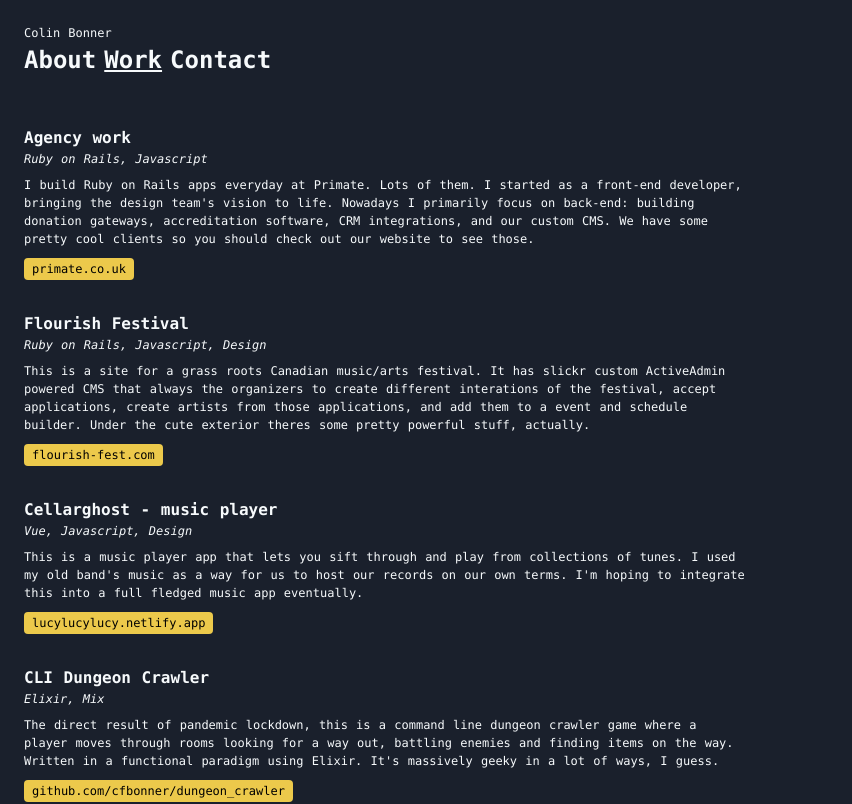
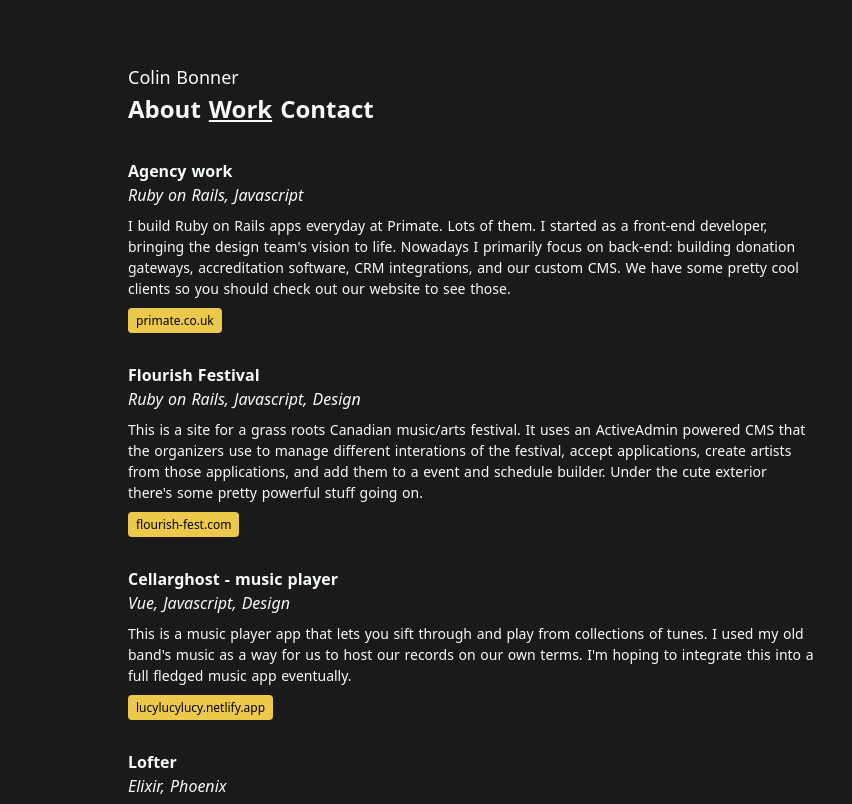
Before and after one commit to cfbonner/cfbonner.github.io, a Nuxt app: page /work in a window 1280 px wide. Shown: the top 804 px of the page, without its empty margins (0-852 px from the left). Built offline with nearby package versions, Linux system fonts and the light colour scheme.

Commit message:
Update background, spacing, and typography

```diff
--- a/components/ListingEntry.vue
+++ b/components/ListingEntry.vue
@@ -1,8 +1,8 @@
 <template>
   <article v-if='entry.published'>
     <h2 class='font-bold'>{{ entry.title }}</h2>
-    <p class='italic text-xs mb-2'>{{ entry.subtitle }}</p>
-    <p class='text-xs'>{{ entry.meta_description }}</p>
+    <p class='italic text-base mb-2'>{{ entry.subtitle }}</p>
+    <p class='text-sm'>{{ entry.meta_description }}</p>
     <footer class='mt-2'>
       <a v-if='entry.url' :href='entry.url' class='cursor-pointer text-xs rounded py-1 px-2 bg-yellow-500 text-black'>{{ entry.link_text }}</a>
     </footer>
--- a/layouts/default.vue
+++ b/layouts/default.vue
@@ -1,20 +1,25 @@
 <template>
-  <div class='font-mono text-gray-100 bg-gray-900 min-h-screen'>
-    <header class='p-6'>
-      <p class='text-xs text-gray-100'>Colin Bonner</p>
-      <Navigation />
+  <div
+    class="px-4 py-8 md:px-32 md:py-16 text-gray-100 min-h-screen"
+    style="background-color: #1a1a1a;"
+  >
+    <header>
+      <p class="text-xs md:text-lg text-gray-100">Colin Bonner</p>
+      <div class="mb-4 md:mb-8">
+        <Navigation />
+      </div>
     </header>
     <Nuxt />
   </div>
 </template>
 
 <script>
-import Navigation from '../components/Navigation'
+import Navigation from "../components/Navigation";
 export default {
   components: {
-    Navigation
-  }
-}
+    Navigation,
+  },
+};
 </script>
 
 <style>
--- a/nuxt.config.js
+++ b/nuxt.config.js
@@ -3,11 +3,6 @@ export default {
     port: 3000,
     host: '0.0.0.0'
   },
-  /*
-  ** Nuxt rendering mode
-  ** See https://nuxtjs.org/api/configuration-mode
-  */
-  mode: 'universal',
   /*
   ** Nuxt target
   ** See https://nuxtjs.org/api/configuration-target
--- a/pages/contact.vue
+++ b/pages/contact.vue
@@ -1,5 +1,5 @@
 <template>
-  <main class='p-6'>
+  <main>
     <section>
       <ul>
         <li v-for='(url, service) in links'>
--- a/pages/index.vue
+++ b/pages/index.vue
@@ -1,7 +1,7 @@
 <template>
-  <main class='p-6'>
-    <section class='text-xs space-y-3' style='max-width: 75ch;'>
-      <p class='text-base font-bold'>
+  <main>
+    <section class='text-base space-y-3 md:space-y-4 md:text-xl' style='max-width: 65ch;'>
+      <p class='font-bold'>
       Hi there.
       </p>
       <p>
@@ -14,13 +14,13 @@
       I get excited about normal web things, like intuitive experiences, blistering fast performance, accessibility, high ranking SEO. Normal web things.
       </p>
       <p>
-      I also get excited about strange web things like latent design, VIM macros, easter-eggs, keyboard shortcuts, and experimental browser API's.
+      I also get excited about strange web things like latent design, useful VIM macros, easter-eggs, keyboard shortcuts, and experimental browser API's.
       </p>
       <p>
-      In terms of technologies I use in production, I rely on:
+      The technology I most often rely on includes but is not limited to:
       </p>
-      <ul>
-        <li v-for="skill in skills" class="list-disc pl-3 ml-3">
+      <ul class="ml-4 space-y-1">
+        <li v-for="skill in skills" class="list-disc">
           {{ skill }}
         </li>
       </ul>
--- a/pages/work.vue
+++ b/pages/work.vue
@@ -1,5 +1,5 @@
 <template>
-  <main class='p-6'>
+  <main>
     <h1 class='sr-only'>Work</h1>
     <section class='space-y-8' style='max-width: 75ch;'>
       <ListingEntry
@@ -33,7 +33,7 @@ export default {
           id: 2,
           title: 'Flourish Festival',
           subtitle: 'Ruby on Rails, Javascript, Design',
-          meta_description: 'This is a site for a grass roots Canadian music/arts festival. It has slickr custom ActiveAdmin powered CMS that always the organizers to create different interations of the festival, accept applications, create artists from those applications, and add them to a event and schedule builder. Under the cute exterior theres some pretty powerful stuff, actually.',
+          meta_description: 'This is a site for a grass roots Canadian music/arts festival. It uses an ActiveAdmin powered CMS that the organizers use to manage different interations of the festival, accept applications, create artists from those applications, and add them to a event and schedule builder. Under the cute exterior there\'s some pretty powerful stuff going on.',
           link_text: 'flourish-fest.com',
           url: 'https://www.flourish-fest.com',
           published: true
@@ -45,6 +45,15 @@ export default {
           meta_description: 'This is a music player app that lets you sift through and play from collections of tunes. I used my old band\'s music as a way for us to host our records on our own terms. I\'m hoping to integrate this into a full fledged music app eventually.',
           link_text: 'lucylucylucy.netlify.app',
           url: 'https://lucylucylucy.netlify.app',
+          published: true
+        },
+        {
+          id: 7,
+          title: 'Lofter',
+          subtitle: 'Elixir, Phoenix',
+          meta_description: 'There\'s free pitch-and-putt golf course near my house in Edinburgh. I made this LiveView application so that I could track the scores of my fellow Brunstfield Links golfers.',
+          link_text: 'lofter.herokuapp.com',
+          url: 'https://lofter.herokuapp.com',
           published: true
         },
         {
```
